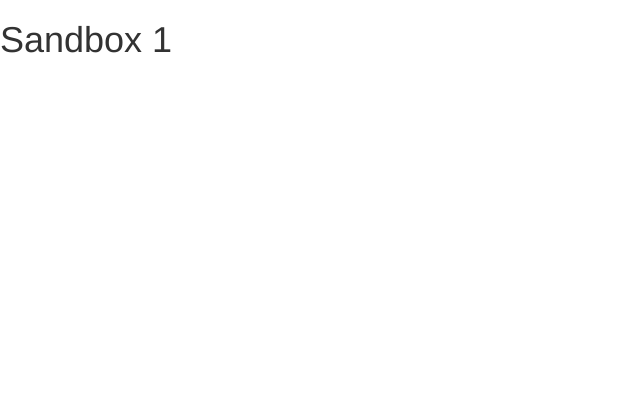
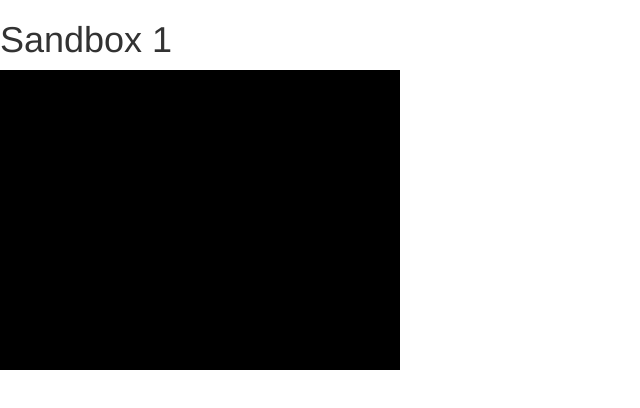
Before and after one commit to rorysterley/sandbox, a website: page sandbox-01/app/index.html in a window 1280 px wide. Shown: the whole page, without its empty margins (0-640 px from the left). Drawn offline with Linux system fonts and the light colour scheme.

Commit message:
phaser up and running

```diff
--- a/sandbox-01/app/index.html
+++ b/sandbox-01/app/index.html
@@ -9,6 +9,8 @@
   <body>
     <h1>Sandbox 1</h1>
 
+    <div id="game"></div>
+
     <!-- Scripts -->
     <script src="js/vendor/jquery.min.js"></script>
     <script src="js/vendor/bootstrap.min.js"></script>
--- a/sandbox-01/app/js/client.js
+++ b/sandbox-01/app/js/client.js
@@ -1,3 +1,13 @@
 'use strict';
 
-alert('Hello from Sandbox 1');
+var game = new Phaser.Game(400, 300, Phaser.AUTO, 'game',
+  { preload: preload, create: create, update: update });
+
+function preload() {
+}
+
+function create() {
+}
+
+function update() {
+}
```
